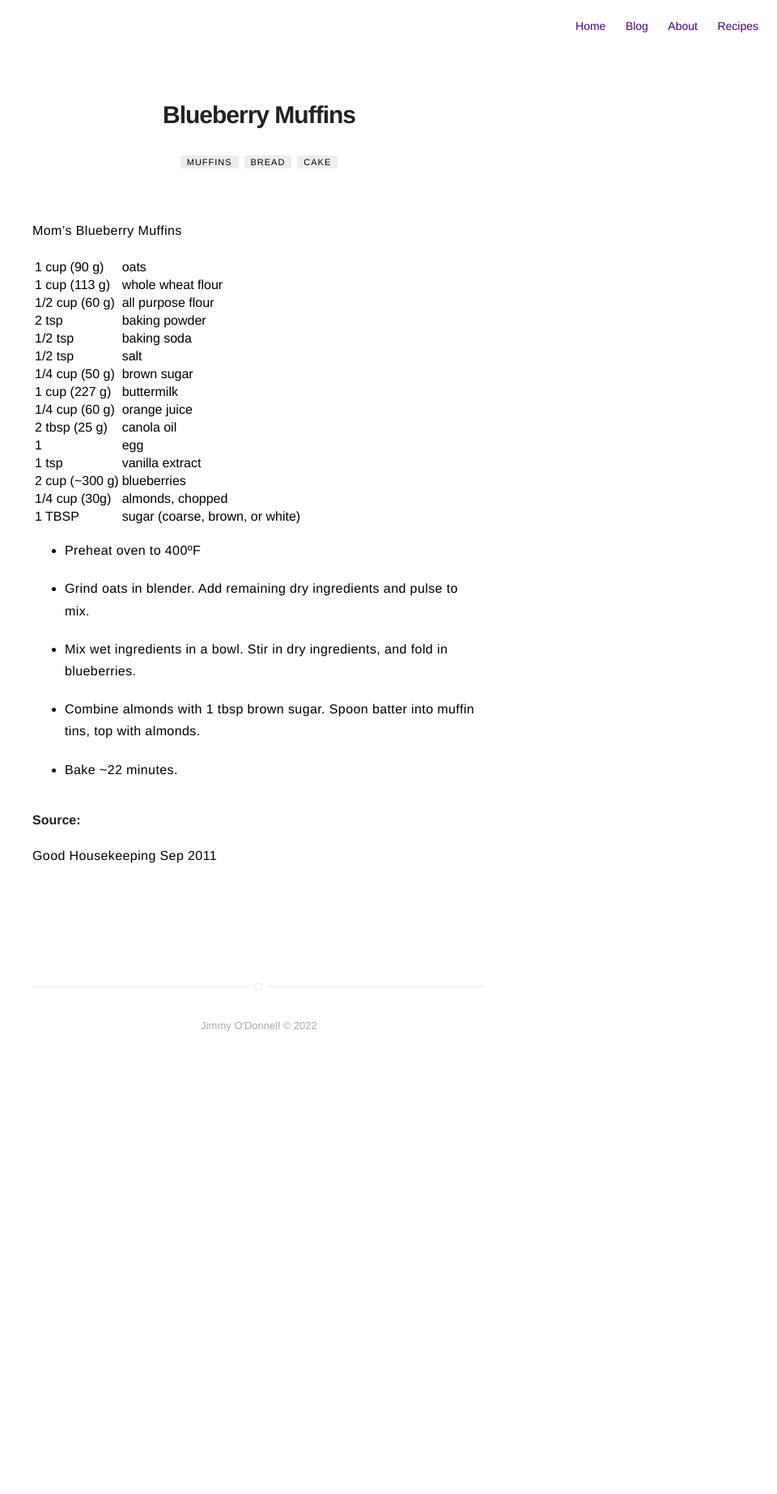
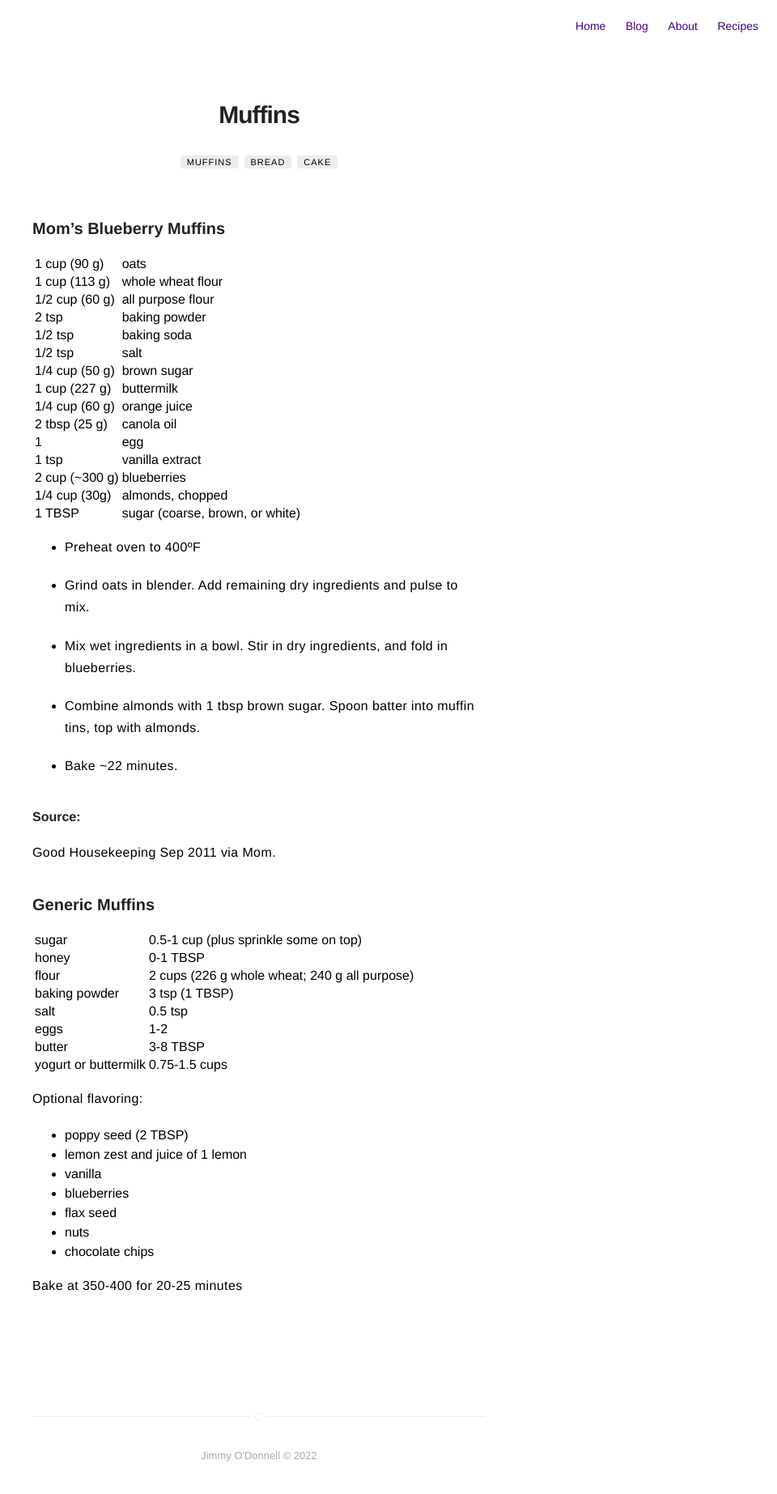
Before and after one commit to jimmyodonnell/jimmyodonnell.github.io, a Jekyll site: the page built from recipes/muffins-blueberry.md, in a window 1280 px wide. Shown: the whole page at 81% size, without its empty margins (320-1280 px from the left). Built offline with Jekyll 4.4.1, drawn with Linux system fonts in a browser that asks for light colours; before the commit the page ends 1314 px from its top, so only the background shows below that.

Commit message:
add recipe

```diff
--- a/recipes/muffins-blueberry.md
+++ b/recipes/muffins-blueberry.md
@@ -1,14 +1,14 @@
 ---
 layout: post
 category: blog
-title: Blueberry Muffins
+title: Muffins
 excerpt:
 modified: 2021-09-20
 tags: [Muffins, Bread, Cake]
 comments: false
 ---
 
-Mom's Blueberry Muffins
+### Mom's Blueberry Muffins
 
 | ---------- | ------ |
 | 1 cup (90 g) | oats |
@@ -40,4 +40,29 @@ Mom's Blueberry Muffins
 
 
 #### Source:
-Good Housekeeping Sep 2011
+Good Housekeeping Sep 2011 via Mom.
+
+
+### Generic Muffins
+
+| ---------- | ------ |
+| sugar | 0.5-1 cup (plus sprinkle some on top) |
+| honey | 0-1 TBSP |
+| flour | 2 cups (226 g whole wheat; 240 g all purpose) |
+| baking powder | 3 tsp (1 TBSP) |
+| salt | 0.5 tsp |
+| eggs | 1-2 |
+| butter | 3-8 TBSP |
+| yogurt or buttermilk | 0.75-1.5 cups |
+
+
+Optional flavoring:
+- poppy seed (2 TBSP)
+- lemon zest and juice of 1 lemon
+- vanilla
+- blueberries
+- flax seed
+- nuts
+- chocolate chips
+
+Bake at 350-400 for 20-25 minutes
```
